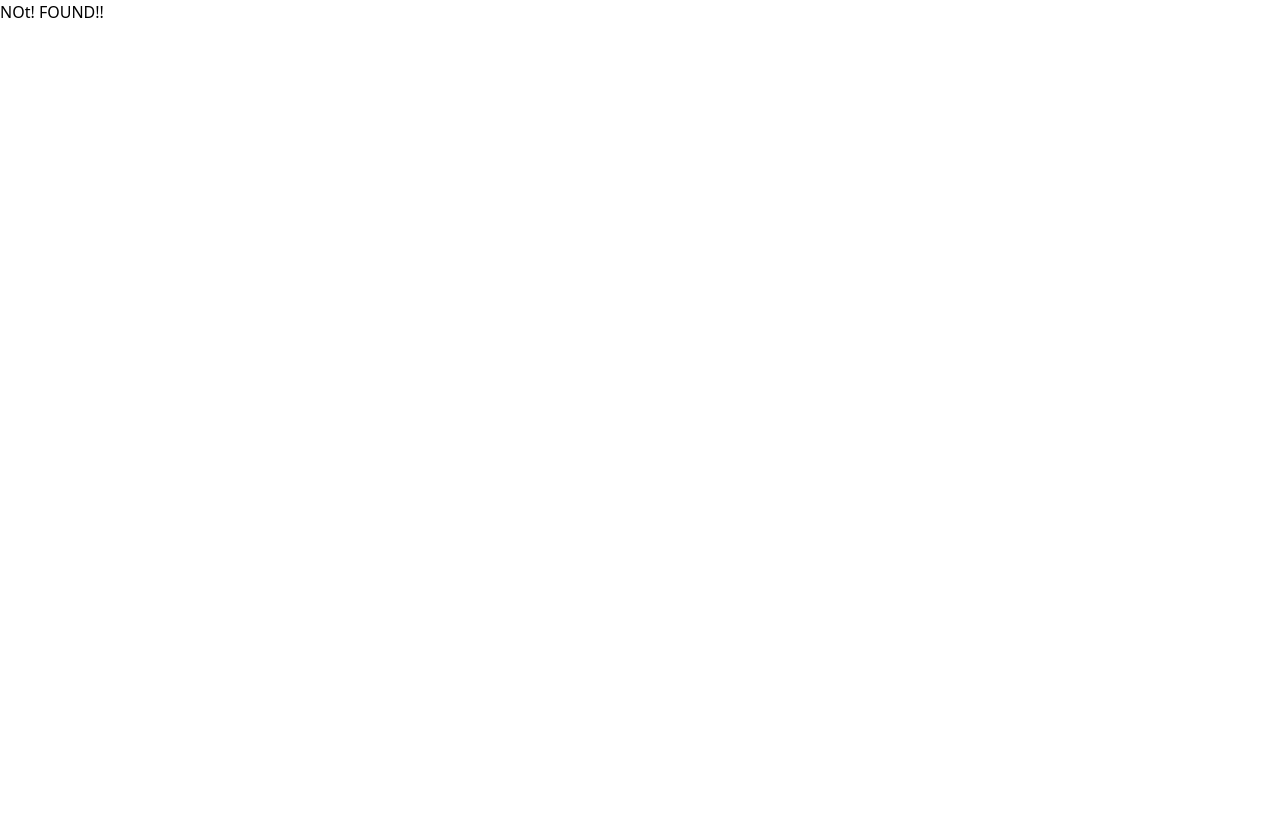
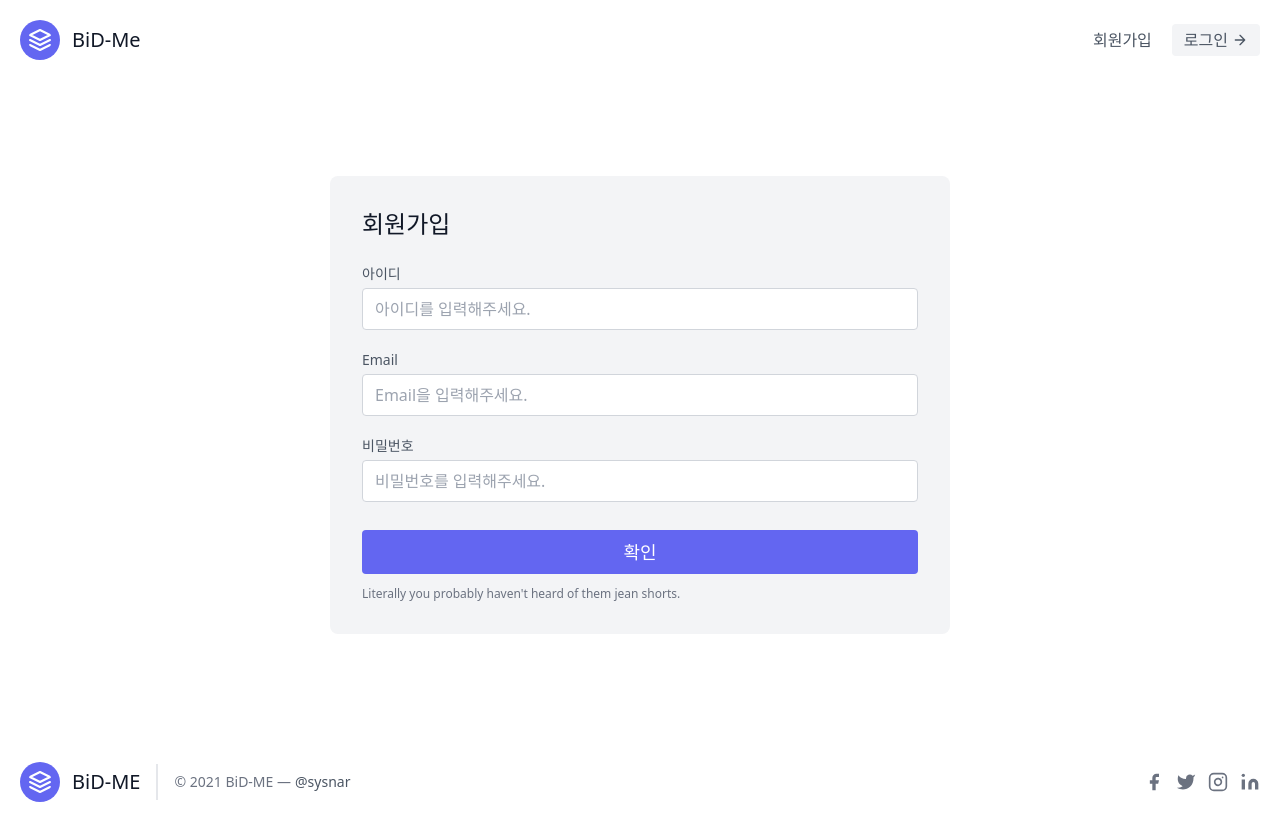
Before and after one commit to sysnar/bid-me-front, a React (Create React App) app: page /signup in a window 1280 px wide. Before the commit the page ends 800 px from the top, so only its background shows below. Built offline with nearby package versions, Linux system fonts and the light colour scheme.

Commit message:
ERROR login page naming to signup

```diff
--- a/src/components/LoginBtn.tsx
+++ b/src/components/SignUpBtn.tsx
@@ -1,4 +1,4 @@
-function LoginBtn(props: any) {
+function SignUpBtn(props: any) {
   const { btnName } = props;
   return (
     <button className="text-white bg-indigo-500 border-0 py-2 px-8 focus:outline-none hover:bg-indigo-600 rounded text-lg mt-3">
@@ -7,4 +7,4 @@ function LoginBtn(props: any) {
   );
 }
 
-export default LoginBtn;
+export default SignUpBtn;
--- a/src/layouts/home/HomeHeader.tsx
+++ b/src/layouts/home/HomeHeader.tsx
@@ -23,7 +23,9 @@ function HomeHeader() {
           {/* <a className="mr-5 hover:text-gray-900">First Link</a>
           <a className="mr-5 hover:text-gray-900">Second Link</a>
           <a className="mr-5 hover:text-gray-900">Third Link</a> */}
-          <a className="mr-5 hover:text-gray-900">회원가입</a>
+          <Link to="/signup">
+            <a className="mr-5 hover:text-gray-900">회원가입</a>
+          </Link>
         </nav>
         <Link to="/login">
           <button className="inline-flex items-center bg-gray-100 border-0 py-1 px-3 focus:outline-none hover:bg-gray-200 rounded text-base mt-4 md:mt-0">
--- a/src/pages/LoginPage.tsx
+++ b/src/pages/SignUpPage.tsx
@@ -1,7 +1,7 @@
-import LoginBtn from "../components/LoginBtn";
+import SignUpBtn from "../components/SignUpBtn";
 import { WrapperProps } from "../utils/wrapper.interface";
 
-export function LoginPage() {
+export function SignUpPage() {
   return (
     <section className="text-gray-600 body-font">
       <div className="container px-5 py-24 mx-auto flex flex-wrap items-center justify-center">
@@ -15,11 +15,11 @@ export function LoginPage() {
           </p>
         </div> */}
         <div className="lg:w-3/6 md:w-1/2 bg-gray-100 rounded-lg p-8 flex flex-col  w-full mt-10 md:mt-0">
-          <LoginHeading>회원가입</LoginHeading>
-          <LoginInput label="아이디" placeholer="아이디를 입력해주세요." />
-          <LoginInput label="Email" placeholer="Email을 입력해주세요." />
-          <LoginInput label="비밀번호" placeholer="비밀번호를 입력해주세요." />
-          <LoginBtn btnName="확인" />
+          <SignUpHeading>회원가입</SignUpHeading>
+          <SignUpInput label="아이디" placeholer="아이디를 입력해주세요." />
+          <SignUpInput label="Email" placeholer="Email을 입력해주세요." />
+          <SignUpInput label="비밀번호" placeholer="비밀번호를 입력해주세요." />
+          <SignUpBtn btnName="확인" />
           <p className="text-xs text-gray-500 mt-3">
             Literally you probably haven't heard of them jean shorts.
           </p>
@@ -29,7 +29,7 @@ export function LoginPage() {
   );
 }
 
-function LoginHeading({ children }: WrapperProps) {
+function SignUpHeading({ children }: WrapperProps) {
   return (
     <h2 className="text-gray-900 text-2xl font-medium title-font mb-5">
       {children}
@@ -37,7 +37,7 @@ function LoginHeading({ children }: WrapperProps) {
   );
 }
 
-function LoginInput(porps: any) {
+function SignUpInput(porps: any) {
   const { label, placeholer } = porps;
   return (
     <div className="relative mb-4">
@@ -55,4 +55,4 @@ function LoginInput(porps: any) {
   );
 }
 
-export default LoginPage;
+export default SignUpPage;
--- a/src/routes/App.tsx
+++ b/src/routes/App.tsx
@@ -3,7 +3,7 @@ import { Route, Routes } from "react-router-dom";
 import HomeLayout from "../layouts/HomeLayout";
 import NotFoundPage from "../pages/exeption/NotFoundPage";
 import Office from "./user/UserRouter";
-import LoginPage from "../pages/LoginPage";
+import SignUpPage from "../pages/SignUpPage";
 import MainPage from "../pages/MainPage";
 
 function App() {
@@ -11,7 +11,7 @@ function App() {
     <Routes>
       <Route path="/" element={<HomeLayout />}>
         <Route index element={<MainPage />} />
-        <Route path="login" element={<LoginPage />} />
+        <Route path="signup" element={<SignUpPage />} />
       </Route>
       <Route path="/office" element={<Office />} />
       <Route path="*" element={<NotFoundPage />} />
```
